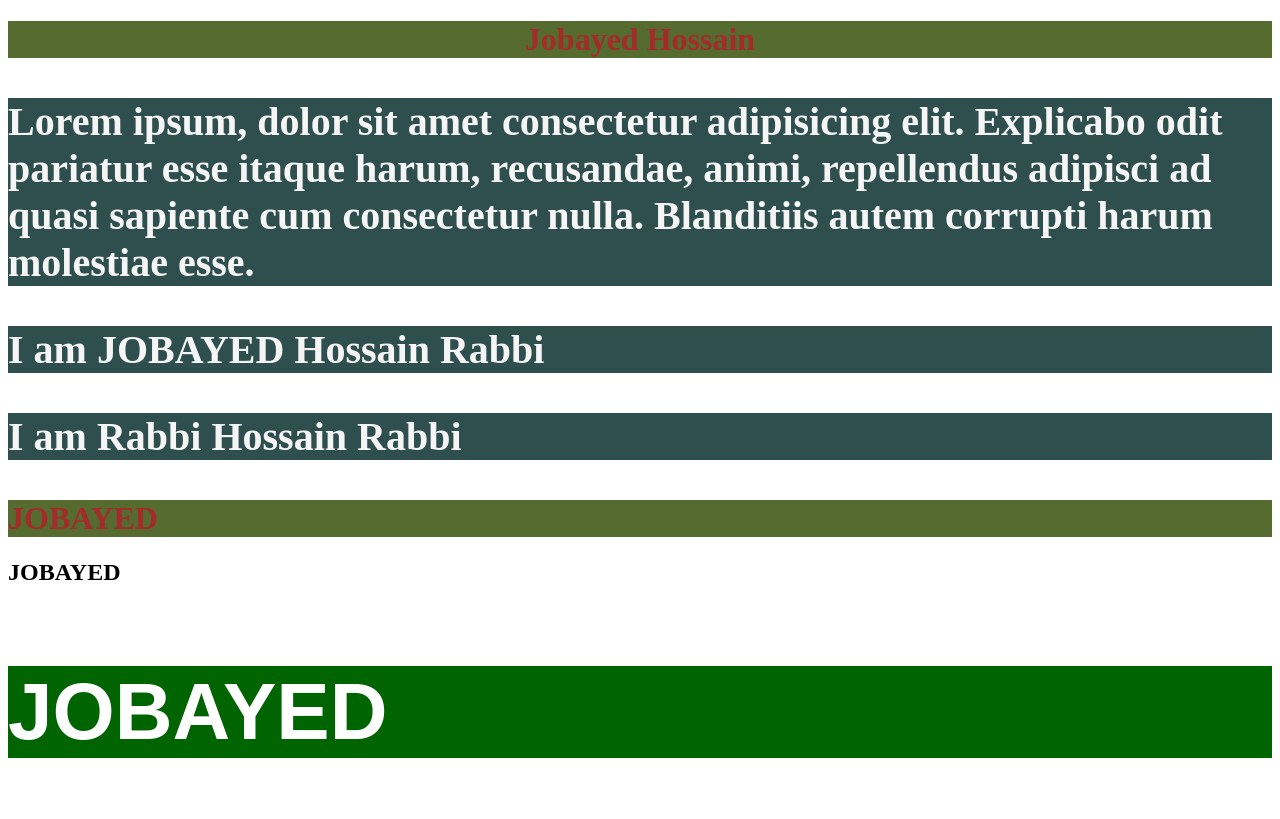
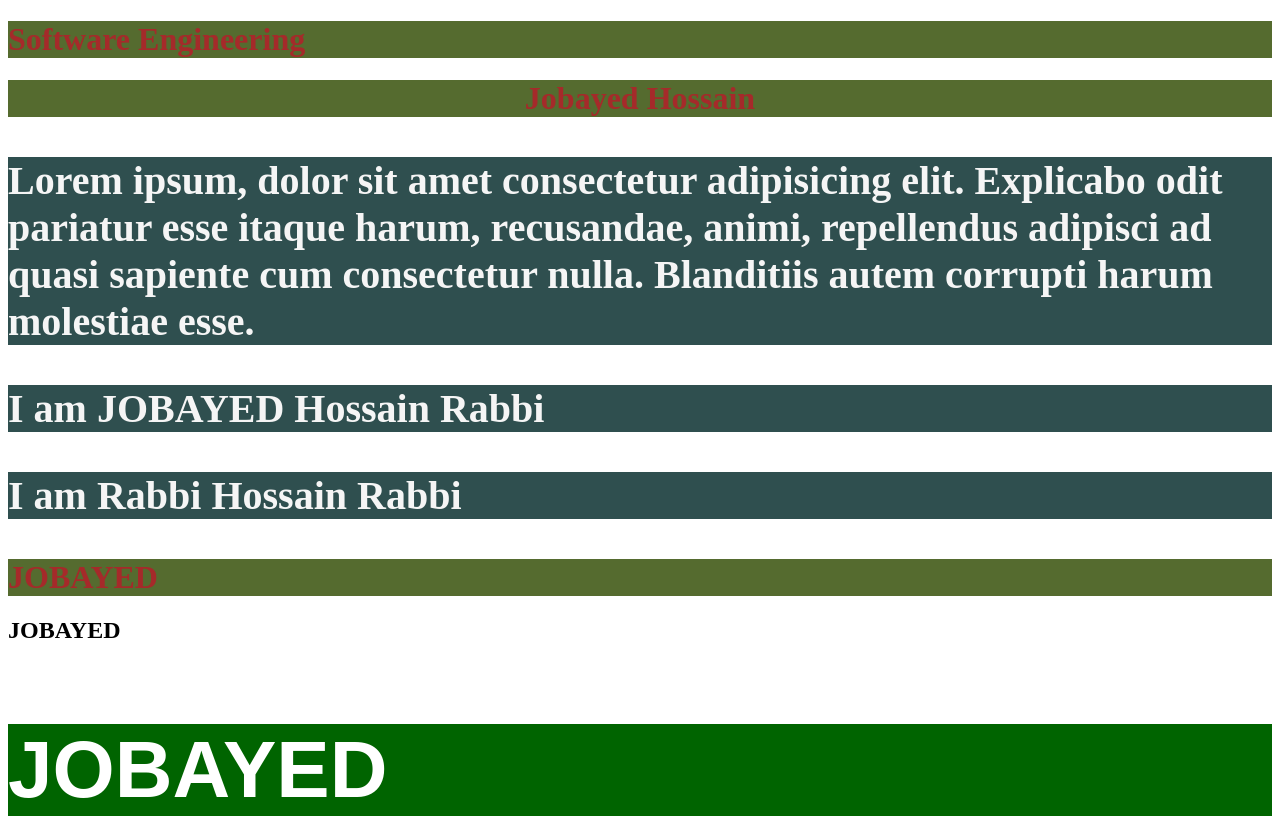
Before and after one commit to jobayed80/milestone1, a plain HTML site: page index.html in a window 1280 px wide. Shown: the top 819 px of the page. Drawn offline with Linux system fonts and the light colour scheme.

Commit message:
Addind Update First Branch Code

```diff
--- a/index.html
+++ b/index.html
@@ -10,6 +10,8 @@
     <link rel="stylesheet" href="style.css">
 </head>
 <body>
+
+    <h1>Software Engineering</h1>
 
     <h1 style="text-align: center;">Jobayed Hossain</h1>
     <!-- Paragraph -->
```
